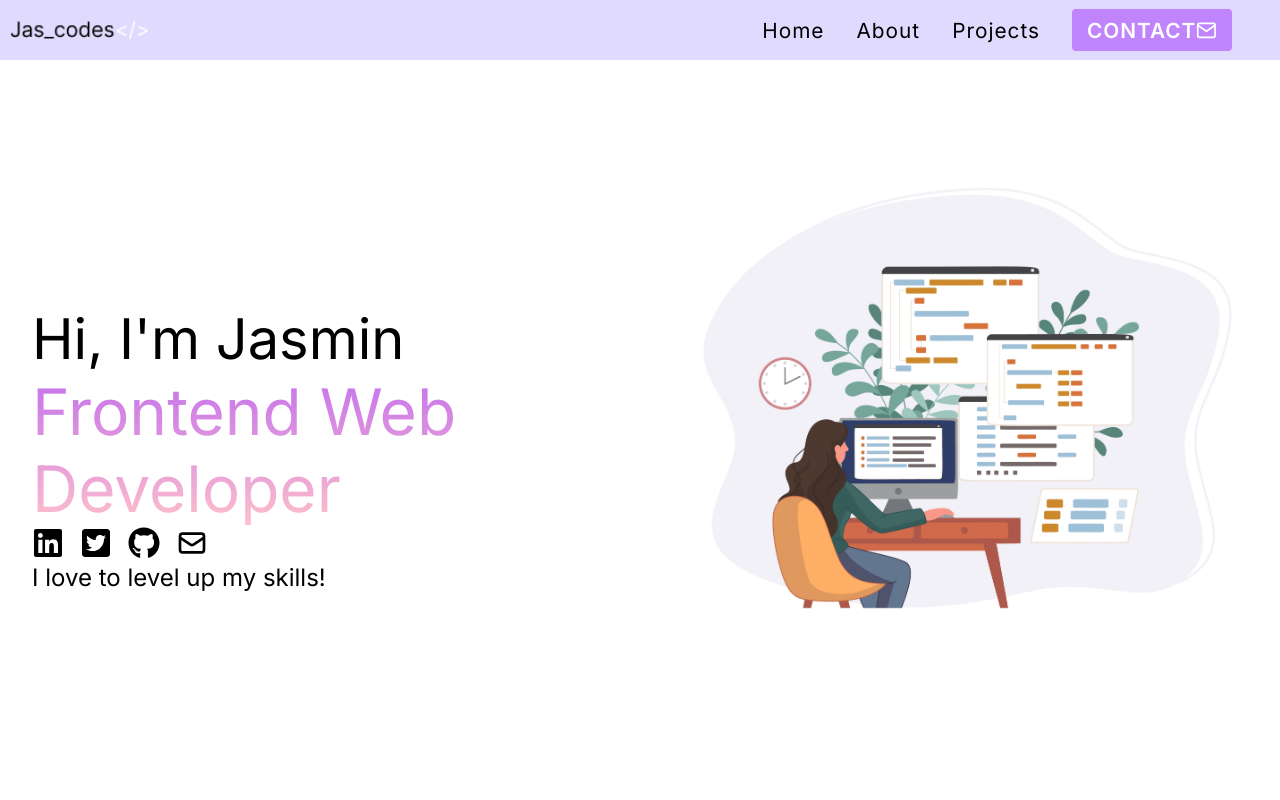
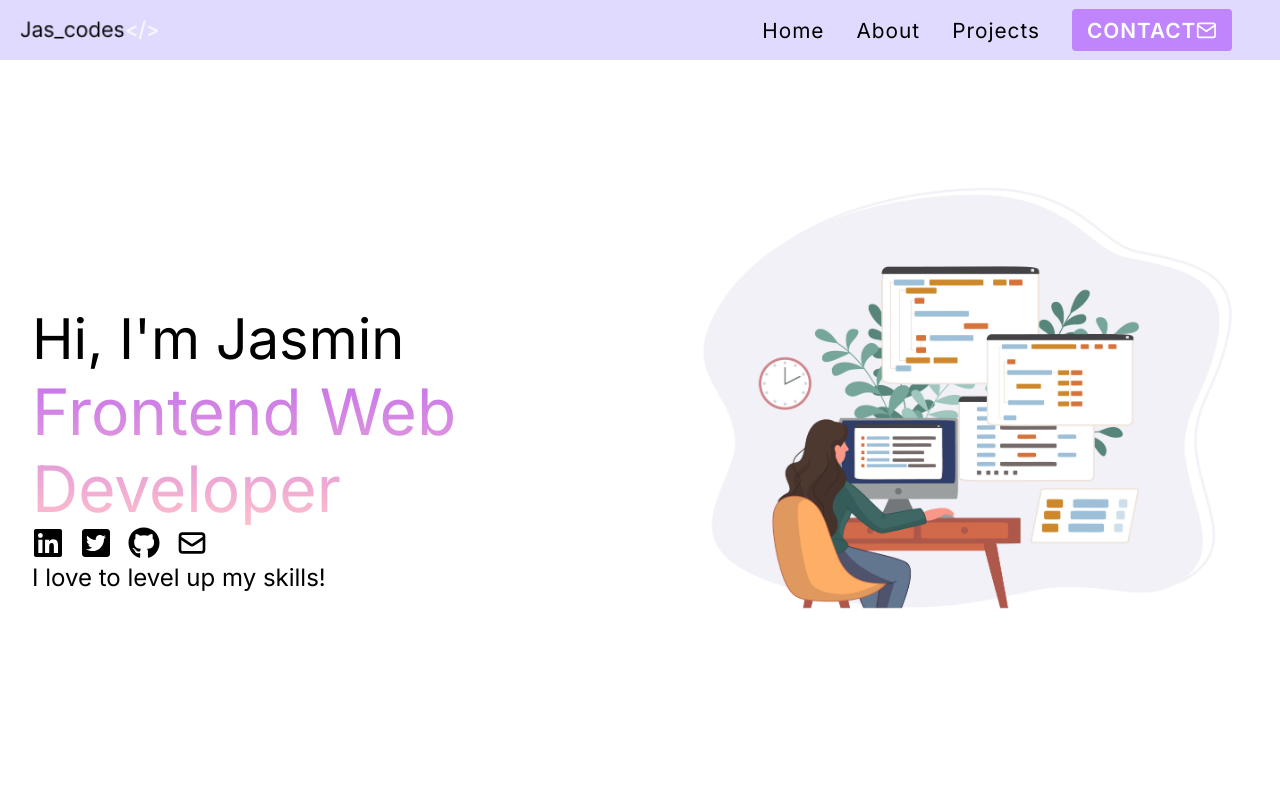
Before and after one commit to Jasminvillatoro/Jasmin-Portfolio, a React (Create React App) app: page / in a window 1280 px wide. Shown: the top 800 px of the page. Built offline with nearby package versions, Linux system fonts and the light colour scheme.

Commit message:
moved logo more to the left

```diff
--- a/src/styles.css
+++ b/src/styles.css
@@ -28,7 +28,7 @@ nav {
 
 .logo {
   position: absolute;
-  left: 10px;
+  left: 20px;
   height: 20px;
   z-index: 40;
 }
@@ -57,7 +57,6 @@ nav {
   text-decoration: underline 3px;
   transition: all 0.4s ease-in-out;
   cursor: pointer;
-  font-size: 1.4rem;
 }
 
 .hamburger {
```
